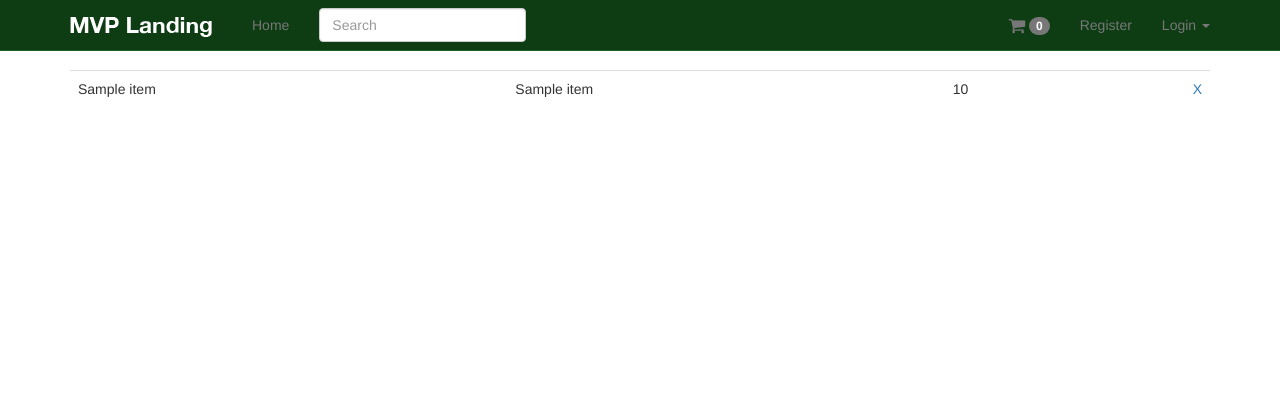
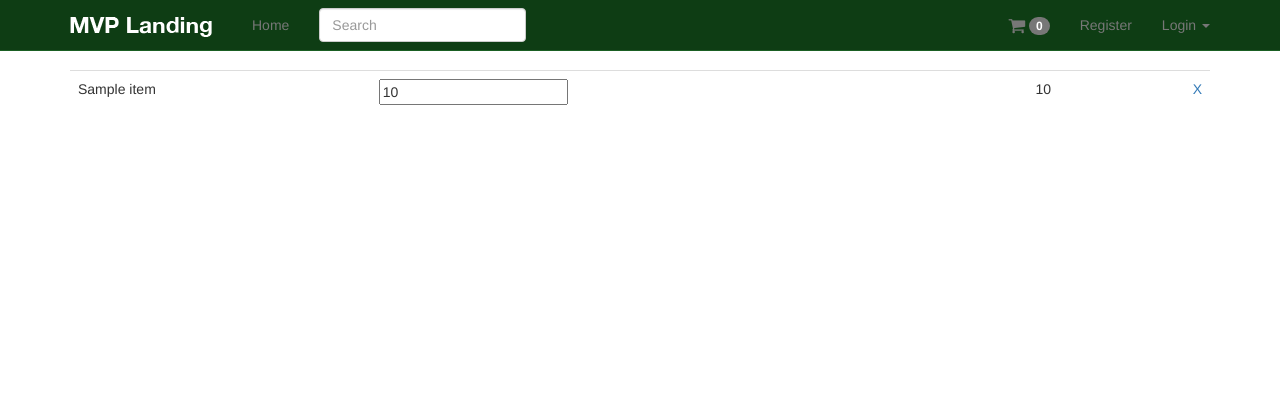
Before and after one commit to maksalizm/e-commece-by-django, a Django app: template e-commece/src/carts/templates/carts/view.html in a window 1280 px wide. Shown: the top 420 px of the page. Run offline with Django 3.2, Linux system fonts and the light colour scheme; the template is opened without the code that fills it: most values are stand-ins (such as "Sample title", 1, 10 or a date in 2020); some libraries are stand-ins or nearby versions.

Commit message:
41작업완료
41작업완료

```diff
--- a/e-commece/src/carts/models.py
+++ b/e-commece/src/carts/models.py
@@ -10,6 +10,7 @@ class CartItem(models.Model):
     cart = models.ForeignKey("Cart")
     item = models.ForeignKey(Variation)
     quantity = models.PositiveIntegerField(default=1)
+    line_item_total = models.DecimalField(max_digits=10, decimal_places=2)
 
     def __unicode__(self):
         return self.item.title
--- a/e-commece/src/carts/templates/carts/view.html
+++ b/e-commece/src/carts/templates/carts/view.html
@@ -1,13 +1,27 @@
 {% extends "base.html" %}
 
+<script>
+    {% block jquery %}
+        $('.item-qty').change(function () {
+            $(this).next('.btn-update').fadeIn();
+        });
+    {% endblock %}
+</script>
 {% block content %}
     <table class="table">
         {% for item in object.cartitem_set.all %}
             <tr>
-                <td>{{ item.item.get_title }}</td>
-                <td>{{ item }}</td>
-                <td>{{ item.quantity }}</td>
-                <td class="text-right"><a href="{{ item.remove }}">X</a></td>
+                <form action="." method="GET">
+                    <input type="hidden" name="item" value="{{ item.item.id }}">
+                    <td>{{ item.item.get_title }}</td>
+                    <td>
+                        <input type="number" class="item-qty" name="qty" value="{{ item.quantity }}">
+                        <input type="submit" class="btn-update btn btn-link" value="Update item" style="display:none;">
+                    </td>
+                    <td>{{ item.line_item_total }}</td>
+                    <td class="text-right"><a href="{{ item.remove }}">X</a>
+                    </td>
+                </form>
             </tr>
         {% endfor %}
     </table>
```
Also changed, not shown: e-commece/src/carts/views.py (+14 -3 lines).
